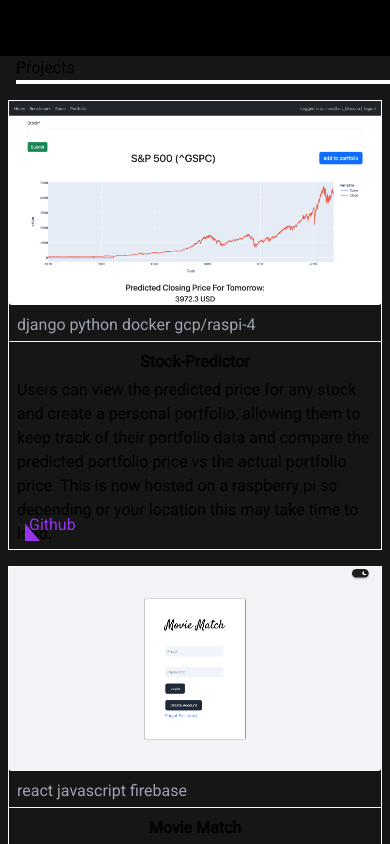
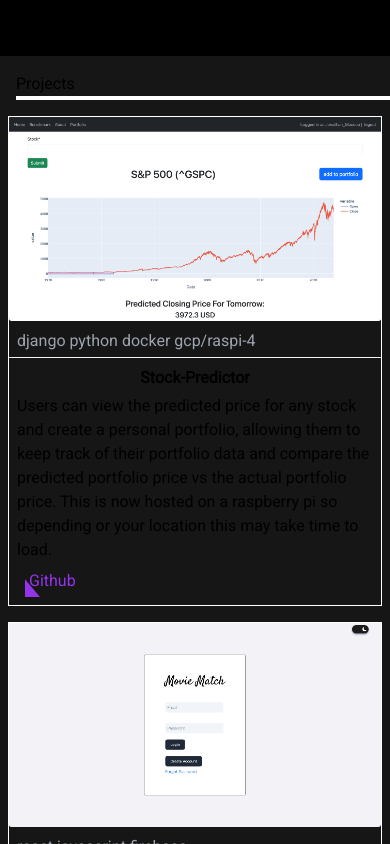
Before and after one commit to jtmacoco/personal_website, a Next.js app in the folder personal_websit_v2/: page /projects in a window 390 px wide. Shown: the top 844 px of the page. Built offline with nearby package versions, Linux system fonts and the light colour scheme.

Commit message:
adjusted projects page mobile layout

```diff
--- a/personal_websit_v2/app/projects/projectsPage.tsx
+++ b/personal_websit_v2/app/projects/projectsPage.tsx
@@ -13,14 +13,14 @@ export default function ProjectsPage() {
     }
     return (
         <main className="bg-background relative ">
-            <h1 className="pl-4 pb-4 sm:pb-0 sm:pl-10 top-16 sm:top-24 sm:text-4xl">
+            <h1 className="pl-4 pb-4 pt-4 sm:pt-0 sm:pb-0 sm:pl-10 top-16 sm:top-24 sm:text-4xl">
                 Projects
                 <div className="bg-white h-[4px] w-full" />
             </h1>
             <div className="flex sm:items-center sm:justify-center sm:h-screen">
                 <div className="grid grid-cols-1 sm:grid-cols-3 gap-4 container px-2">
                     {projects.map((proj, index) => (
-                        <ul key={index} className={`relative sm:block border border-white h-[450px] lg:h-[500px]`}>
+                        <ul key={index} className={`relative sm:block border border-white h-[490px] lg:h-[500px]`}>
                             <li id="proj images" key={proj.title}>
                                 <Link href={`${proj.href}`} target="_blank">
                                     <Image src={proj.src} alt={proj.title} className={` `} />
```
